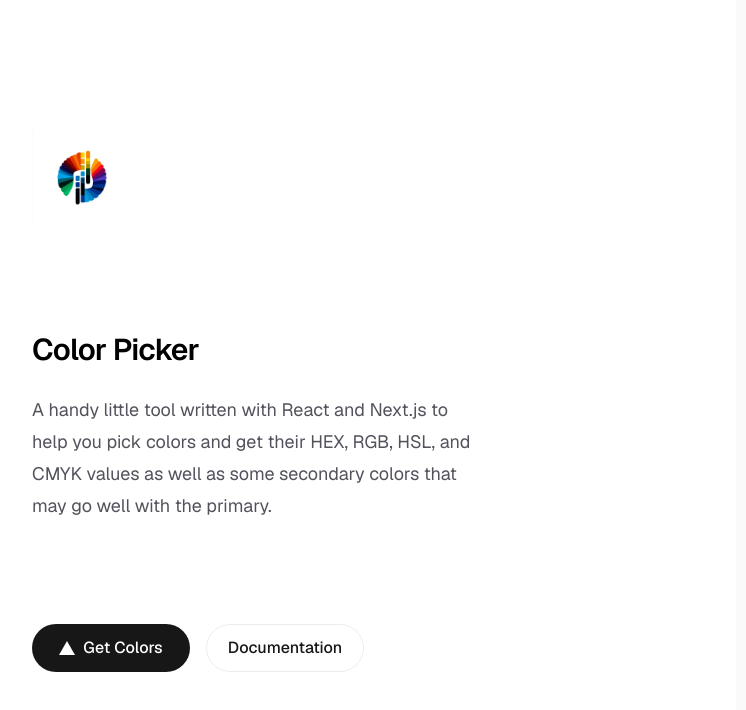
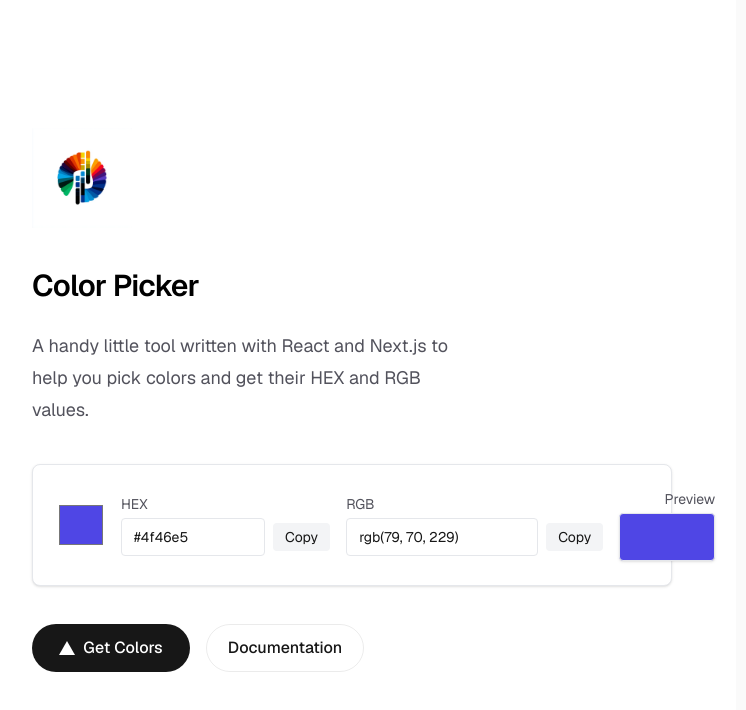
Before and after one commit to eslerner/color-picker, a Next.js app: page / in a window 1280 px wide. Shown: the top 710 px of the page, without its empty margins (288-1034 px from the left). Built offline with nearby package versions, Linux system fonts and the light colour scheme.

Commit message:
chore: add init color picker, needs formatting

```diff
--- /dev/null
+++ b/app/components/ColorPicker.tsx
@@ -0,0 +1,100 @@
+"use client";
+
+import React, { useState } from "react";
+
+function normalizeHex(hex: string) {
+  let h = hex.replace(/[^0-9a-fA-F]/g, "");
+  if (h.length === 3) {
+    h = h.split("").map((c) => c + c).join("");
+  }
+  if (h.length !== 6) return "000000";
+  return `#${h.toLowerCase()}`;
+}
+
+function hexToRgb(hex: string) {
+  const h = normalizeHex(hex).replace('#', '');
+  const r = parseInt(h.substring(0, 2), 16);
+  const g = parseInt(h.substring(2, 4), 16);
+  const b = parseInt(h.substring(4, 6), 16);
+  return { r, g, b };
+}
+
+export default function ColorPicker() {
+  const [color, setColor] = useState("#4f46e5");
+  const rgb = hexToRgb(color);
+
+  const onColorChange = (value: string) => setColor(normalizeHex(value));
+
+  const copy = async (text: string) => {
+    try {
+      await navigator.clipboard.writeText(text);
+    } catch (e) {
+      // fallback
+      const el = document.createElement('textarea');
+      el.value = text;
+      document.body.appendChild(el);
+      el.select();
+      document.execCommand('copy');
+      document.body.removeChild(el);
+    }
+  };
+
+  return (
+    <section className="w-full max-w-2xl rounded-lg border border-gray-200 bg-white p-6 shadow-sm dark:border-zinc-800 dark:bg-zinc-900">
+      <div className="flex flex-col gap-4 sm:flex-row sm:items-center">
+        <div className="flex items-center gap-4">
+          <input
+            aria-label="Pick color"
+            type="color"
+            value={color}
+            onChange={(e) => onColorChange(e.target.value)}
+            className="h-12 w-12 rounded-md border-none p-0"
+          />
+          <div className="flex flex-col">
+            <label className="text-sm text-zinc-600 dark:text-zinc-400">HEX</label>
+            <div className="mt-1 flex items-center gap-2">
+              <input
+                className="w-36 rounded border border-gray-200 px-3 py-2 text-sm dark:bg-zinc-800 dark:border-zinc-700"
+                value={color}
+                onChange={(e) => onColorChange(e.target.value)}
+              />
+              <button
+                onClick={() => copy(color)}
+                className="rounded bg-gray-100 px-3 py-1 text-sm hover:bg-gray-200 dark:bg-zinc-800 dark:hover:bg-zinc-700"
+              >
+                Copy
+              </button>
+            </div>
+          </div>
+        </div>
+
+        <div className="mt-3 flex flex-1 items-center justify-between gap-4 sm:mt-0">
+          <div>
+            <div className="text-sm text-zinc-600 dark:text-zinc-400">RGB</div>
+            <div className="mt-1 flex items-center gap-2">
+              <input
+                readOnly
+                className="w-48 rounded border border-gray-200 px-3 py-2 text-sm dark:bg-zinc-800 dark:border-zinc-700"
+                value={`rgb(${rgb.r}, ${rgb.g}, ${rgb.b})`}
+              />
+              <button
+                onClick={() => copy(`rgb(${rgb.r}, ${rgb.g}, ${rgb.b})`)}
+                className="rounded bg-gray-100 px-3 py-1 text-sm hover:bg-gray-200 dark:bg-zinc-800 dark:hover:bg-zinc-700"
+              >
+                Copy
+              </button>
+            </div>
+          </div>
+
+          <div className="flex flex-col items-end">
+            <div className="text-sm text-zinc-600 dark:text-zinc-400">Preview</div>
+            <div
+              className="mt-1 h-12 w-24 rounded border border-gray-200 shadow-sm dark:border-zinc-700"
+              style={{ background: color }}
+            />
+          </div>
+        </div>
+      </div>
+    </section>
+  );
+}
--- a/app/page.tsx
+++ b/app/page.tsx
@@ -1,4 +1,5 @@
 import Image from "next/image";
+import ColorPicker from "./components/ColorPicker";
 
 export default function Home() {
   return (
@@ -18,10 +19,12 @@ export default function Home() {
           </h1>
           <p className="max-w-md text-lg leading-8 text-zinc-600 dark:text-zinc-400">
             A handy little tool written with React and Next.js to help you pick
-            colors and get their HEX, RGB, HSL, and CMYK values as well as some
-            secondary colors that may go well with the primary.
+            colors and get their HEX and RGB values.
           </p>
         </div>
+
+        <ColorPicker />
+
         <div className="flex flex-col gap-4 text-base font-medium sm:flex-row">
           <a
             className="flex h-12 w-full items-center justify-center gap-2 rounded-full bg-foreground px-5 text-background transition-colors hover:bg-[#383838] dark:hover:bg-[#ccc] md:w-[158px]"
```
